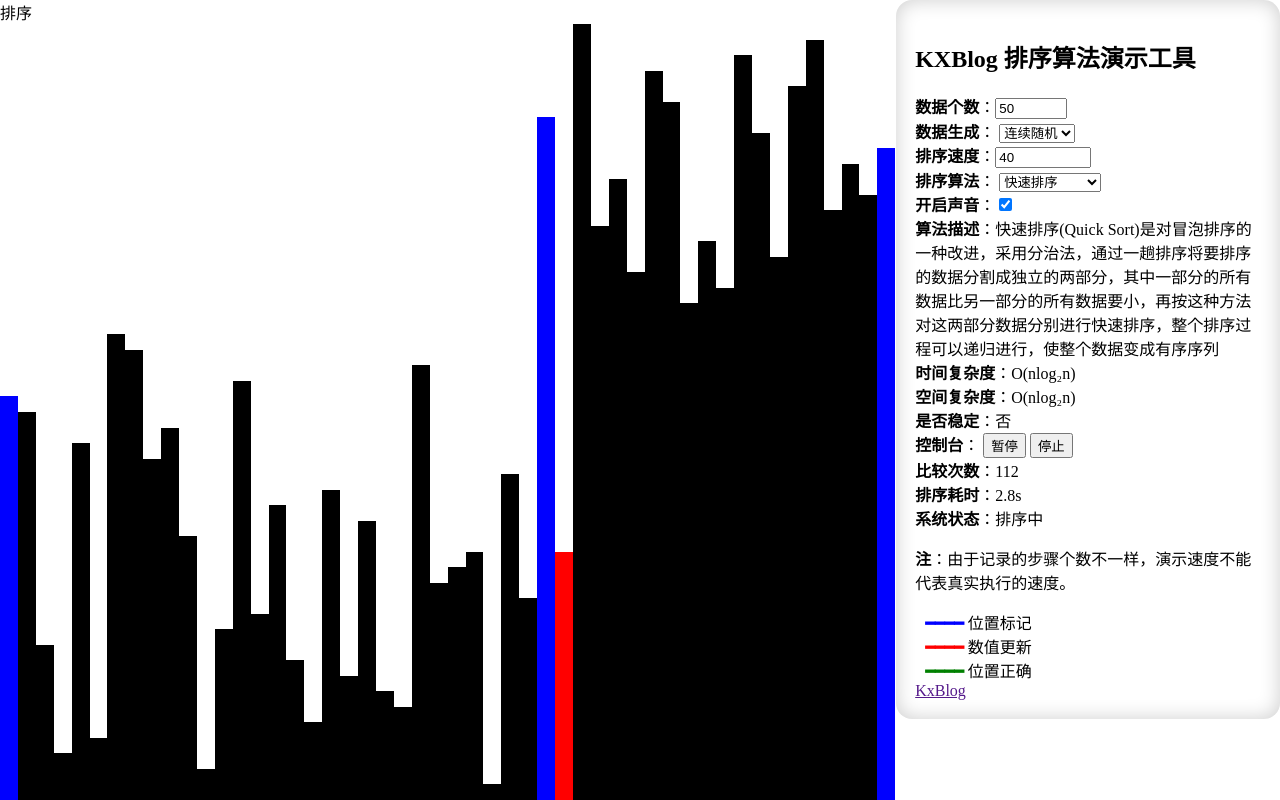
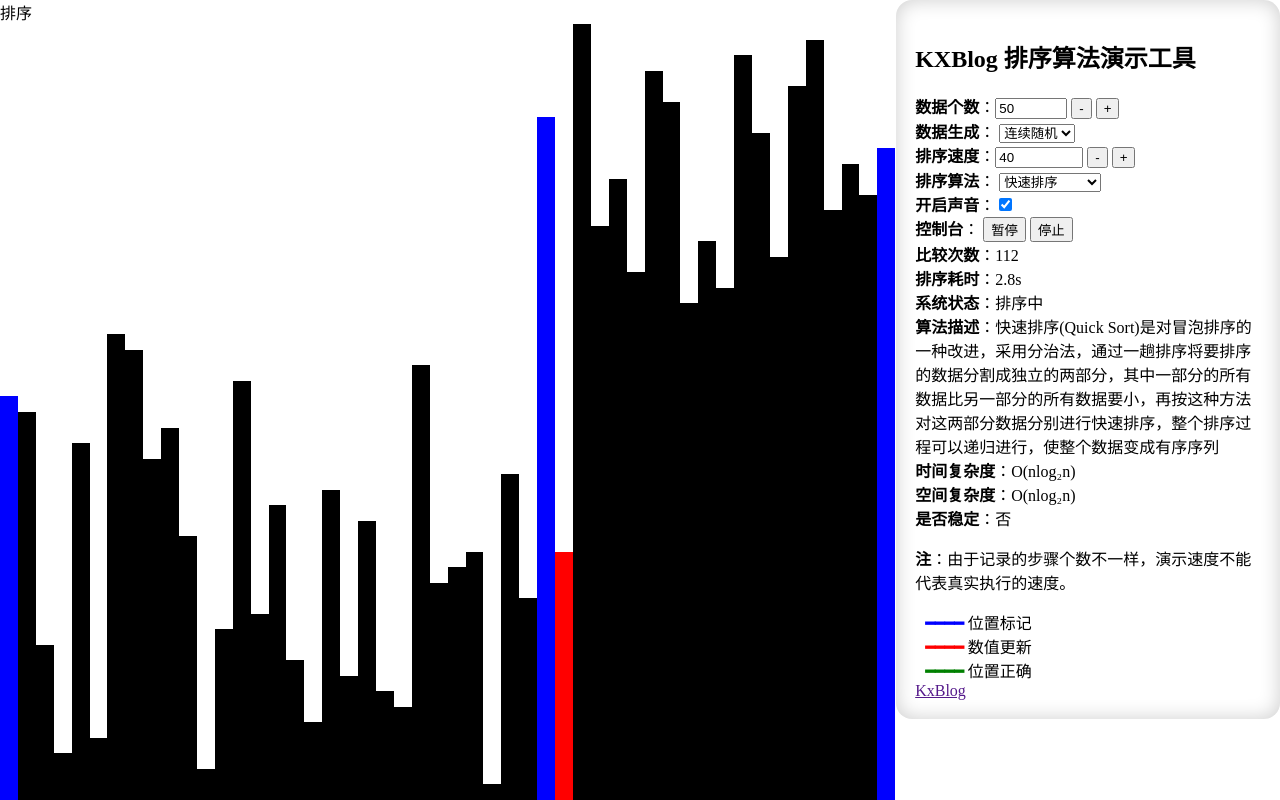
Before and after one commit to wweyoung/wweyoung.github.io, a plain HTML site: page tools/sort_demo/index.html in a window 1280 px wide. Both pictures are taken after a click on the button "开始". Drawn offline with Linux system fonts and the light colour scheme.

Commit message:
排序算法演示性能优化

```diff
--- a/tools/sort_demo/index.html
+++ b/tools/sort_demo/index.html
@@ -6,7 +6,7 @@
     <meta http-equiv="X-UA-Compatible" content="IE=edge">
     <meta name="viewport" content="width=device-width, initial-scale=1">
     <title>KXBlog 排序算法演示</title>
-		<meta name="description" content="排序算法演示,排序算法,排序演示,KXBlog" />
+    <meta name="description" content="排序算法演示,排序算法,排序演示,KXBlog"/>
 
     <script src="../../static/script/vue.min.js"></script>
     <style>
@@ -21,6 +21,7 @@
             height: 100%;
             width: 100%;
         }
+
         #left {
             display: flex;
             height: 100%;
@@ -28,41 +29,48 @@
             float: left;
             flex-direction: column;
         }
-			#control{
+
+        #control {
             height: 100%;
             width: 30%;
             float: right;
             overflow-y: scroll;
         }
-			#control .inner{
+
+        #control .inner {
             width: 90%;
             padding: 5%;
-				border-radius: 16px!important;
+            border-radius: 16px !important;
             box-shadow: inset 0 0 20px 0px rgba(0, 0, 0, 0.2);
         }
+
         #sort {
             transform: rotate(180deg);
             flex: 1;
         }
 
-			#sort>div {
+        #sort > div {
             background-color: black;
             float: right;
             bottom: 0;
         }
-			#colorLebal>div{
+
+        #colorLebal > div {
             padding: 0 10px;
         }
-			@media (max-width: 640px){
-				#control{
+
+        @media (max-width: 640px) {
+            #control {
                 width: 100%;
                 height: 40%;
             }
-				#left{
+
+            #left {
                 width: 100%;
                 height: 60%;
             }
-				#colorLebal>div{
+
+            #colorLebal > div {
                 float: left;
             }
         }
@@ -73,7 +81,11 @@
     <div id="control" ref="control">
         <div class="inner">
             <h2>KXBlog 排序算法演示工具</h2>
-					<div><b>数据个数</b>：<input type="number" v-model="defaultDataNumber" :step="getInputStep(defaultDataNumber)" min="1" max="1000" /></div>
+            <div><b>数据个数</b>：<input type="number" v-model="defaultDataNumber" :step="getInputStep(defaultDataNumber)"
+                                    min="1" max="1000"/>
+                <button @click="defaultDataNumber-=getInputStep(defaultDataNumber)">-</button>
+                <button @click="defaultDataNumber+=getInputStep(defaultDataNumber)">+</button>
+            </div>
             <div><b>数据生成</b>：
                 <select v-model="dataGenerateType">
                     <option value="random">连续随机</option>
@@ -81,7 +93,10 @@
                     <option value="fullRandom">完全随机</option>
                 </select>
             </div>
-					<div><b>排序速度</b>：<input type="number" v-model="speed" :step="getInputStep(speed)" min="1" max="1000000"/></div>
+            <div><b>排序速度</b>：<input type="number" v-model="speed" :step="getInputStep(speed)" min="1" max="100000"/>
+                <button @click="speed-=getInputStep(speed)">-</button>
+                <button @click="speed+=getInputStep(speed)">+</button>
+            </div>
             <div>
                 <b>排序算法</b>：
                 <select v-model="selectSortType">
@@ -92,18 +107,6 @@
                 <b>开启声音</b>：<input type="checkbox" v-model="sound"/>
             </div>
             <template v-if="selectSortType">
-    					<div>
-    						<b>算法描述</b>：<span v-text="allSortType[selectSortType].desc"></span>
-    					</div>
-    					<div>
-    						<b>时间复杂度</b>：<span v-text="allSortType[selectSortType].timeCom"></span>
-    					</div>
-    					<div>
-    						<b>空间复杂度</b>：<span v-text="allSortType[selectSortType].spaceCom"></span>
-    					</div>
-    					<div>
-    						<b>是否稳定</b>：<span v-text="allSortType[selectSortType].stable?'是':'否'"></span>
-    					</div>
                 <div>
                     <b>控制台</b>：
                     <button @click="pause()" v-if="state=='排序中'">暂停</button>
@@ -117,10 +120,22 @@
                 <div>
                     <b>排序耗时</b>：<span v-text="spendTime"></span>s
                 </div>
-					</template>
                 <div>
                     <b>系统状态</b>：<span v-text="state"></span>
                 </div>
+                <div>
+                    <b>算法描述</b>：<span v-text="allSortType[selectSortType].desc"></span>
+                </div>
+                <div>
+                    <b>时间复杂度</b>：<span v-text="allSortType[selectSortType].timeCom"></span>
+                </div>
+                <div>
+                    <b>空间复杂度</b>：<span v-text="allSortType[selectSortType].spaceCom"></span>
+                </div>
+                <div>
+                    <b>是否稳定</b>：<span v-text="allSortType[selectSortType].stable?'是':'否'"></span>
+                </div>
+            </template>
             <p v-show="tip">
                 <b>特别提示</b>：<span v-text="tip"></span>
             </p>
@@ -138,7 +153,7 @@
     <div id="left">
         <div id="title">{{title || 'KXBlog排序算法演示工具'}}</div>
         <div id="sort" ref="sort">
-					<div v-for="(item,i) in data" :style="getDataStyle(item, i)" :key="i"></div>
+            <!--					<div v-for="(item,i) in data" :style="getDataStyle(item, i)" :key="i"></div>-->
         </div>
     </div>
 </div>
--- a/tools/sort_demo/sort.js
+++ b/tools/sort_demo/sort.js
@@ -118,9 +118,11 @@ let vm = new Vue({
             }
         },
         compareTimes: 0,
-        currentTarget: [],
-        currentUpdated: {},
-        finished: [],
+        currentMark: {
+            currentTarget: [],
+            currentUpdated: {},
+            finished: []
+        },
         startTime: null,
         endTime: null,
         state: "空闲",
@@ -163,11 +165,12 @@ let vm = new Vue({
         },
         // 添加演示步骤 target: 比较集合，update：更新集合
         async push(target = [], update = {}, finished = []) {
-            this.currentUpdated = update;
-            this.currentTarget = target;
+            // console.log(freshIndexes);
+            this.currentMark.currentUpdated = update;
+            this.currentMark.currentTarget = target;
+            finished.forEach(index => this.setFinished(index));
             this.endTime = Date.now();
-            finished?.forEach(index => this.finished[index] = true);
-            let updateValues = Object.values(this.currentUpdated);
+            let updateValues = Object.values(this.currentMark.currentUpdated);
             if (updateValues.length > 0) {
                 let updateValuesSum = updateValues[0];
                 for (let i = 1; i < updateValues.length; i++) {
@@ -179,14 +182,19 @@ let vm = new Vue({
             }
             await this.nextStep();
         },
+        setFinished(index) {
+            this.$set(this.currentMark.finished, index, true);
+            this.refreshDataStyle(index);
+        },
         async showFinished(start = 0, end = this.data.length - 1) {
-            this.currentUpdated = {};
+            await this.push(); // 清除标记
             for (let i = start; i <= end; i++) {
-                this.currentTarget = [i];
-                this.$set(this.finished, i, true);
+                this.currentMark.currentTarget = [i];
+                this.setFinished(i);
                 this.playBeep(i);
                 await this.nextStep(Math.min(5, this.delayTime));
             }
+            await this.push();
         },
         // 比较并记录比较次数
         compare(result) {
@@ -243,37 +251,51 @@ let vm = new Vue({
                 this.promise.reject();
             }
             this.stopBeep();
-            this.currentTarget = [];
-            this.currentUpdated = {};
+            this.currentMark.currentTarget = [];
+            this.currentMark.currentUpdated = {};
             this.state = "空闲";
             this.title = undefined;
         },
+        redrawSortDiv() {
+            let childNodes = this.$refs.sort.childNodes;
+            for (let i = childNodes.length; i < this.data.length; i++) {
+                this.$refs.sort.appendChild(document.createElement("div"))
+            }
+            for (let i = childNodes.length - 1; i >= this.data.length; i--) {
+                childNodes[i].remove();
+            }
+            for (let i = 0; i < childNodes.length; i++) {
+                let childNode = childNodes[i];
+                this.refreshDataStyle(i, childNode)
+            }
+        },
         clearDataStyle() {
-            this.currentTarget = []
-            this.currentUpdated = {}
-            this.finished = []
+            this.currentMark.currentTarget = []
+            this.currentMark.currentUpdated = {}
+            this.currentMark.finished = []
             let nodes = this.$refs.sort.childNodes;
             for (let i = 0; i < nodes.length; i++) {
                 nodes[i].style.backgroundColor = null;
             }
         },
-        getDataStyle(item, i) {
-            let style = {
-                height: item / this.data.length * 100 + '%',
-                width: this.dataWidth
-            };
-            if (this.currentUpdated[i]) {
+        refreshDataStyle(i, node) {
+            if (!node) node = this.$refs.sort.childNodes[i];
+            let style = node.style;
+            style.height = this.data[i] / this.data.length * 100 + '%';
+            style.width = this.dataWidth;
+            style.backgroundColor = '';
+            if (this.currentMark.currentUpdated[i]) {
                 style.backgroundColor = 'red';
-            } else if (this.currentTarget.includes(i)) {
+            } else if (this.currentMark.currentTarget.includes(i)) {
                 style.backgroundColor = 'blue';
-            } else if (this.finished[i]) {
+            } else if (this.currentMark.finished[i]) {
                 style.backgroundColor = 'green';
             }
             return style;
         },
         getInputStep(val) {
             let step = 1;
-            while (val > 20) {
+            while (val >= 30) {
                 val /= 10;
                 step *= 10
             }
@@ -340,7 +362,7 @@ let vm = new Vue({
                     }
                     await this.push([j, j + 1], update);
                 }
-                this.finished[data.length - i - 1] = true;
+                this.setFinished(data.length - i - 1, true);
             }
             return data;
         },
@@ -353,12 +375,11 @@ let vm = new Vue({
                     }
                     await this.push([i, j], update);
                 }
-                this.finished[i] = true;
+                this.setFinished(i, true);
             }
             return data;
         },
         async insertionSort(data, show = true) {
-            // show && (this.finished[0] = true);
             for (let i = 1; this.compare(i < data.length); i++) {
                 let temp = data[i];
                 let j = i;
@@ -377,7 +398,7 @@ let vm = new Vue({
                 }, [i - 1]);
                 data[j] = temp; // 找到考察的数应处于的位置
             }
-            show && (this.finished[data.length - 1] = true);
+            show && (this.setFinished(data.length - 1, true));
             return data;
         },
         async quickSort(data) {
@@ -499,7 +520,8 @@ let vm = new Vue({
                 while (v.compare(left <= right)) {
                     await v.push(target, {
                         [left]: temp[t]
-                    }, isLastMerge ? [left] : []);
+                    }, [left]);
+                    target = target.slice(1);
                     arr[left++] = temp[t++];
                 }
             }
@@ -643,7 +665,7 @@ let vm = new Vue({
                         await this.push([m, n], update);
                     }
                 }
-                this.finished[n] = true;
+                this.setFinished(n, true);
                 n--;
                 for (let i = n; this.compare(i > m); i--) {
                     if (this.compare(data[i] < data[i - 1])) {
@@ -653,7 +675,7 @@ let vm = new Vue({
                         await this.push([m, n], update);
                     }
                 }
-                this.finished[m] = true;
+                this.setFinished(m, true);
                 m++;
             }
             return data;
@@ -677,14 +699,14 @@ let vm = new Vue({
                     await this.push([i + gap, i], update, gap === 1 ? [i] : []);
                     i++;
                 }
-                if (gap === 1) this.finished[i] = true;
+                if (gap === 1) this.setFinished(i, true);
             }
             return array;
         },
         async gnomeSort(a) { //地精排序
             let length = a.length;
             let i = 0;
-            this.finished[0] = true;
+            this.setFinished(0, true);
             while (this.compare(i < length)) {
                 if (this.compare(i > 0) && this.compare(a[i - 1] > a[i])) {
                     this.title = '<-左交换'
@@ -734,13 +756,13 @@ let vm = new Vue({
                 buckets[Math.floor((arr[i] - minValue) / bucketSize)].push(arr[i]);
             }
 
-            arr.length = 0;
-            this.title = "将桶中的数据重新添加到原数组";
+            this.title = "将桶中的数据保存到原数组";
+            let index = 0;
             for (i = 0; this.compare(i < buckets.length); i++) {
                 await this.insertionSort(buckets[i], false);     // 对每个桶进行排序，这里使用了插入排序
                 for (let j = 0; this.compare(j < buckets[i].length); j++) {
-                    await this.push([], {[arr.length]: buckets[i][j]}, [arr.length]);
-                    arr.push(buckets[i][j]);
+                    await this.push([], {[index]: buckets[i][j]}, [index]);
+                    arr[index++] = buckets[i][j];
                 }
             }
             return arr;
@@ -799,17 +821,14 @@ let vm = new Vue({
         }
     },
     watch: {
+        data(val, oldVal) {
+            this.redrawSortDiv();
+        },
         originData(val) {
             this.lastSortType = null;
             this.clearDataStyle();
             this.data = val.slice();
         },
-        // data:{
-        //     handler(newVal, oldVal){
-        //         console.log(newVal, oldVal, newVal == oldVal)
-        //     },
-        //     deep: true
-        // },
         defaultDataNumber(val) {
             if (val < 1)
                 this.defaultDataNumber = "";
@@ -830,6 +849,13 @@ let vm = new Vue({
             if (!val) {
                 this.stopBeep();
             }
+        },
+        'currentMark.currentTarget'(val, oldVal) {
+            new Set([...val, ...oldVal].map(Number)).forEach(index => this.refreshDataStyle(index));
+        },
+        'currentMark.currentUpdated'(val, oldVal) {
+            new Set([...Object.keys(val), ...Object.keys(oldVal)].map(Number))
+                .forEach(index => this.refreshDataStyle(index));
         }
     },
     mounted() {
```
Lines whose indentation alone changed are shown as unchanged.
